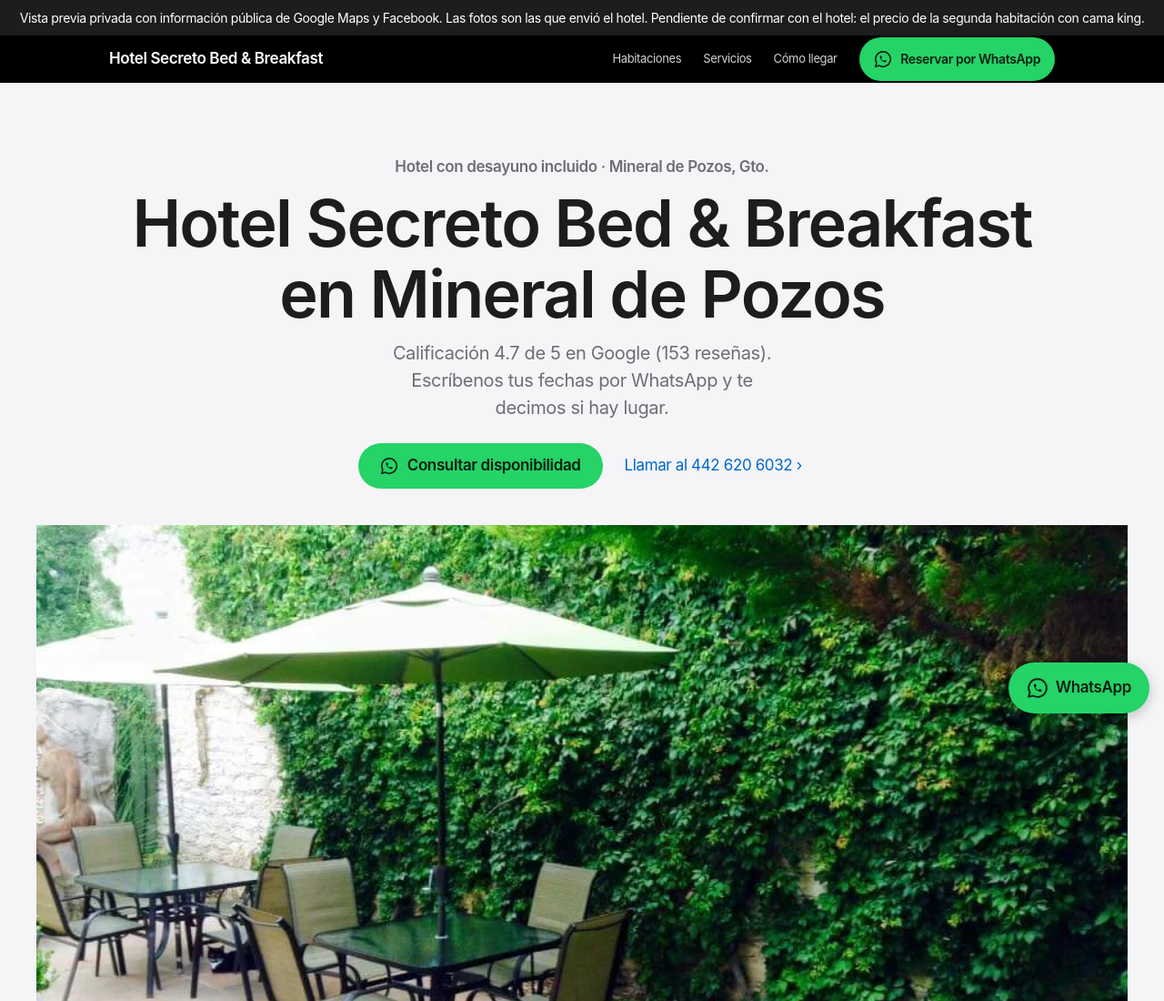
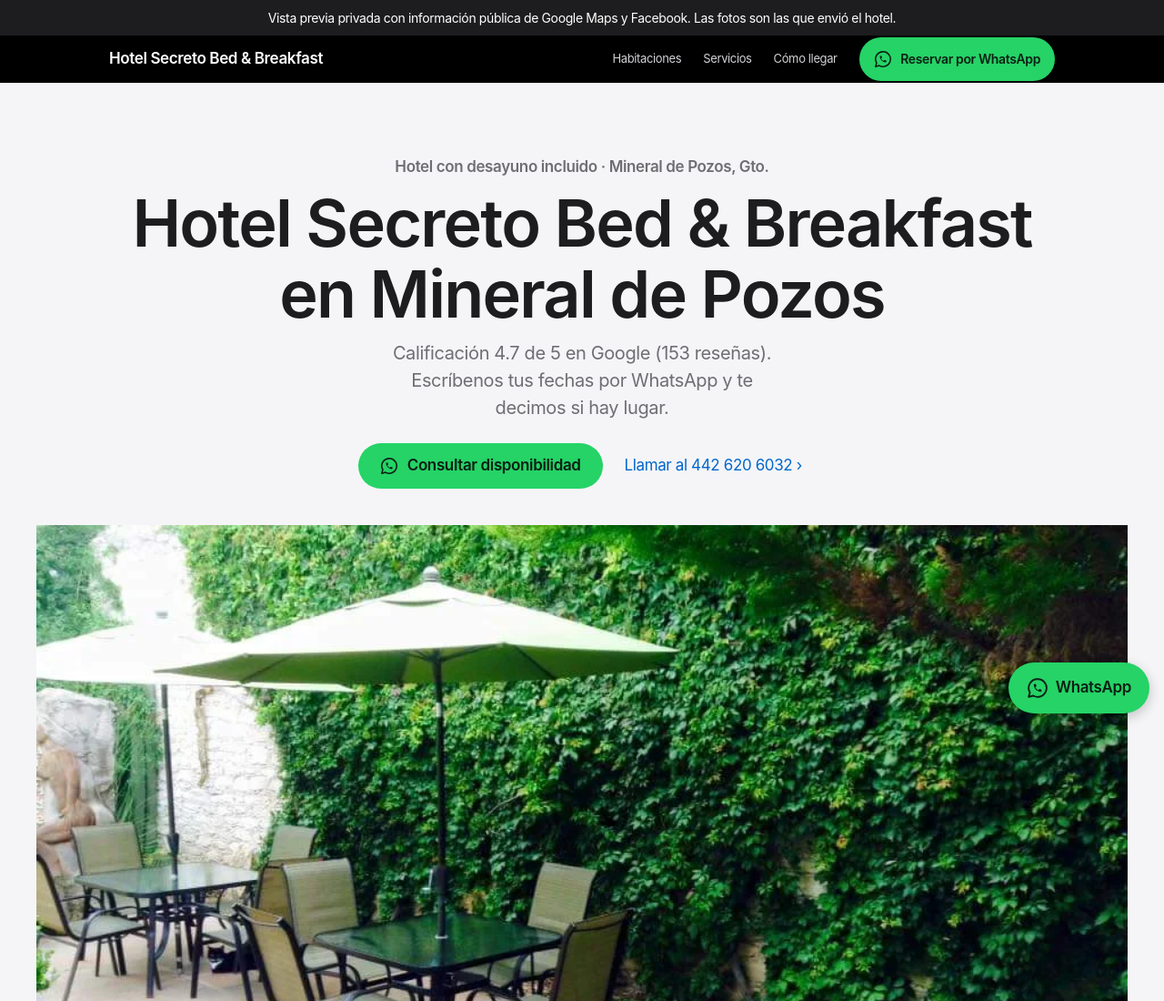
Before and after one commit to oliverlandher-crypto/vistas, a plain HTML site: page hotel-secreto/index.html in a window 1280 px wide. Shown: the top 1100 px of the page at 91% size. Drawn offline with Linux system fonts and the light colour scheme.

Commit message:
Hotel Secreto: precios de las tres habitaciones confirmados
Co-Authored-By: Claude Sonnet 5.5 <noreply@anthropic.com>
Claude-Session: https://claude.ai/code/session_01SSjHdeLQZGBBNKDmgcBJPe

```diff
--- a/hotel-secreto/index.html
+++ b/hotel-secreto/index.html
@@ -43,7 +43,7 @@
 <style>.galeria{display:grid;grid-template-columns:repeat(auto-fit,minmax(240px,1fr));gap:12px;margin-top:1.5rem}.galeria img{width:100%;height:220px;object-fit:cover;border-radius:18px}.vista-previa{background:#1d1d1f;color:#fff;font-size:.875rem;line-height:1.4;padding:.6rem 1rem;text-align:center}</style>
 </head>
 <body>
-  <div class="vista-previa">Vista previa privada con información pública de Google Maps y Facebook. Las fotos son las que envió el hotel. Pendiente de confirmar con el hotel: el precio de la segunda habitación con cama king.</div>
+  <div class="vista-previa">Vista previa privada con información pública de Google Maps y Facebook. Las fotos son las que envió el hotel.</div>
   <a class="saltar" href="#contenido">Saltar al contenido</a>
 
   <header class="encabezado">
```
